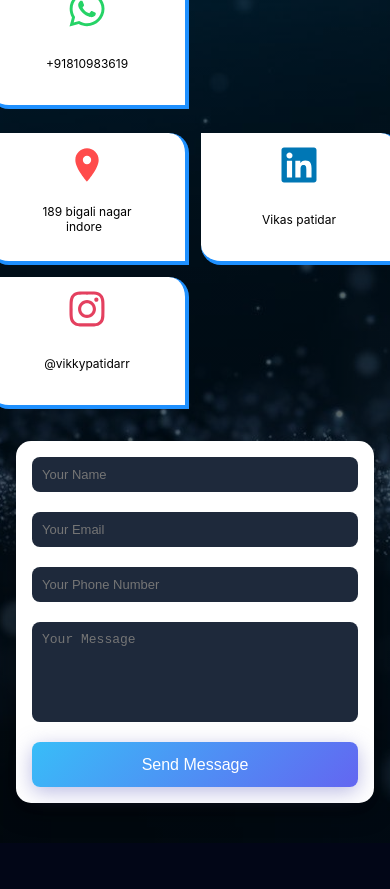
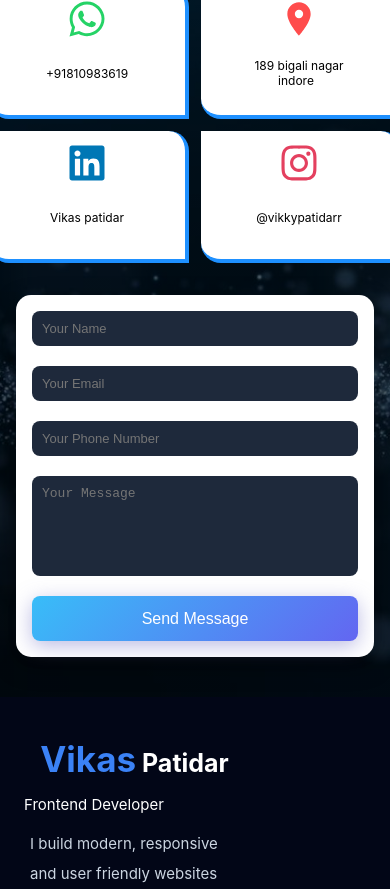
Before and after one commit to vikas20070/portfolio, a React (Create React App) app: page / in a window 390 px wide. Shown: the part 6400-7289 px from the top of the page. Built offline with nearby package versions, Linux system fonts and the light colour scheme.

Commit message:
fixed contact section responsive layout

```diff
--- a/src/App.css
+++ b/src/App.css
@@ -1532,7 +1532,7 @@ transform:translateY(-5px);
     padding: 16px 0;
     text-align: center;
     /* background-color: tomato; */
-    height: 40px;
+    height: 50px;
   }
   .office{
     width: 100%;
--- a/src/Contact.js
+++ b/src/Contact.js
@@ -45,8 +45,7 @@ function Contact() {
                      <div className="email"><a href="https://wa.me/91"><FaWhatsapp size={40} color="#25D366"  className="c-icon"/></a></div>
                      <div className="mesg">+91810983619</div>
                 </div>
-            </div>
-            <div className="squre">
+
                 <div className="touch">
                       <div className="email"> <a href="https://maps.app.goo.gl/cKe5YANhtosFYzJM7" target="_blank" rel="noreferrer"><MdLocationOn size={40} color="#FF4C4C" className="c-icon"/> </a> </div>
                      <div className="mesg"> 189 bigali nagar <br />&nbsp;&nbsp;&nbsp;&nbsp;&nbsp;&nbsp;&nbsp;indore</div>
```
